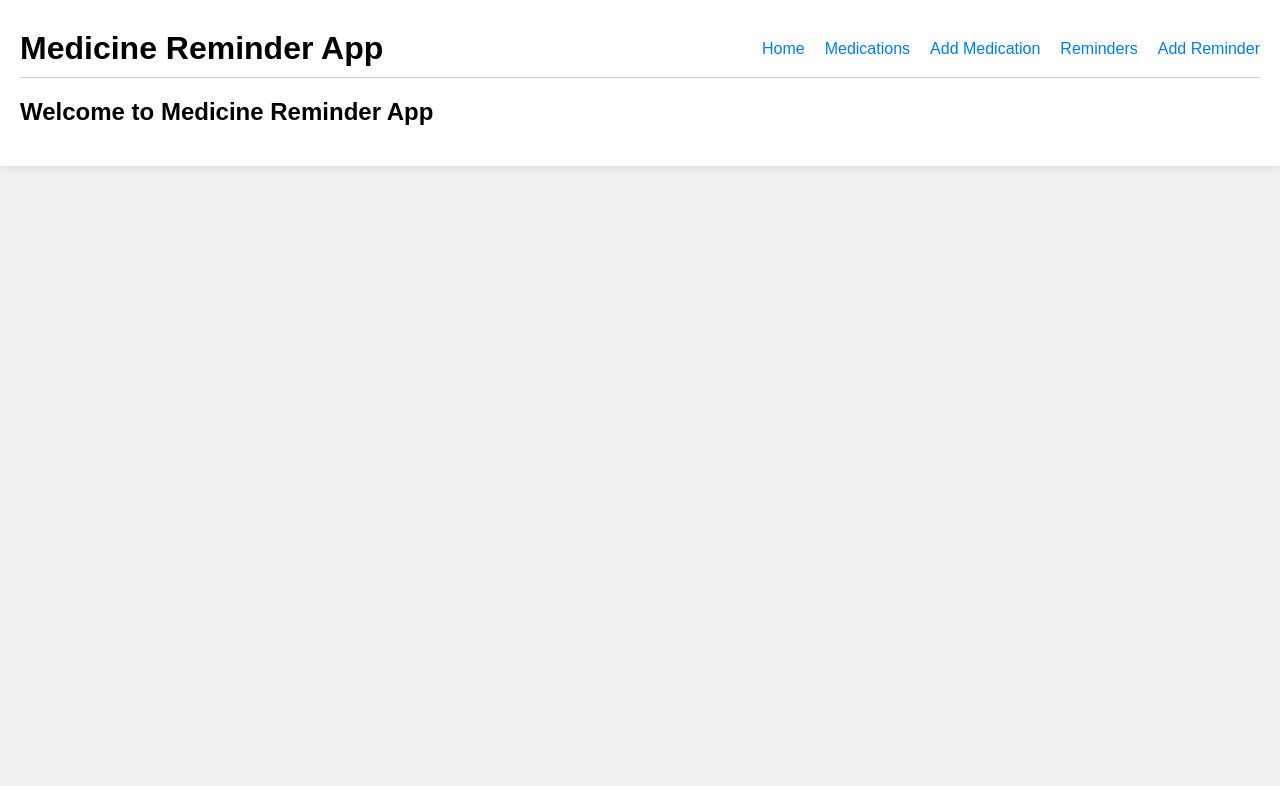
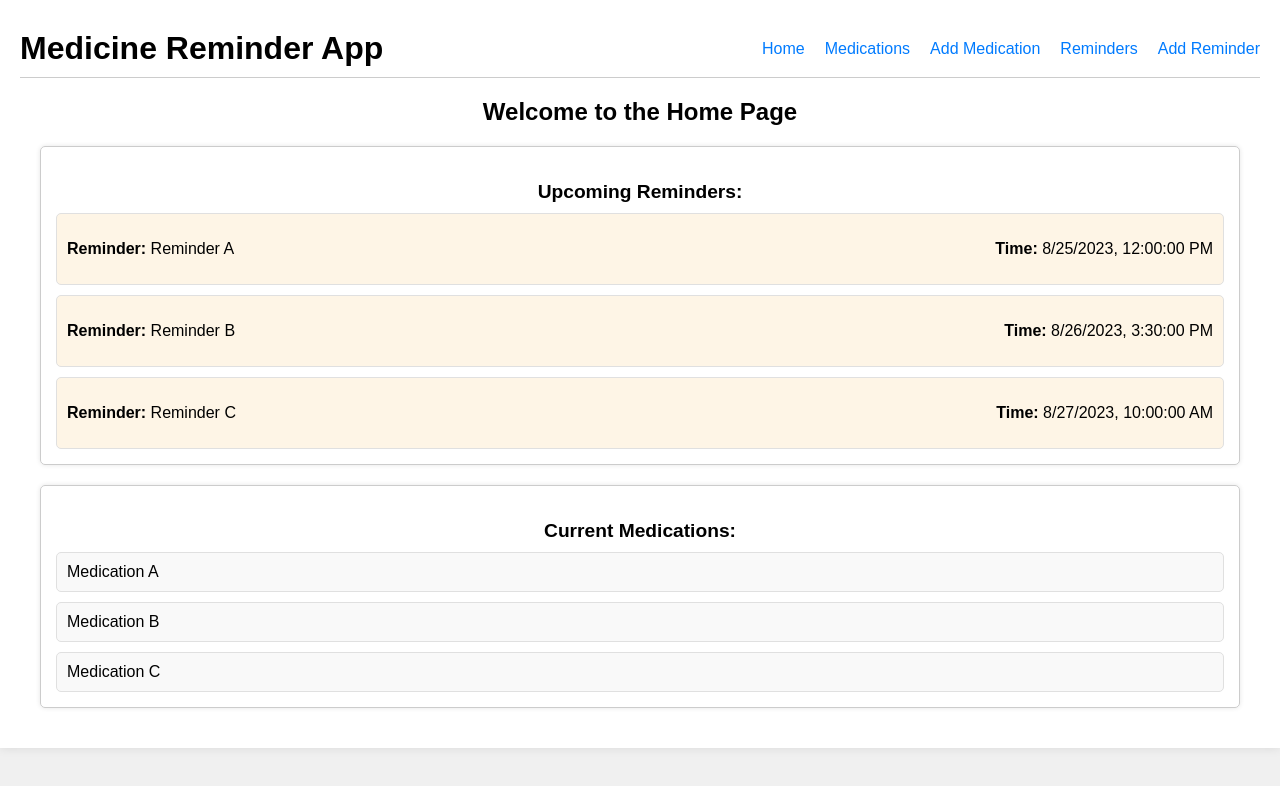
Before and after one commit to piyushjadhav2804/MediSafe, a React (Create React App) app: page / in a window 1280 px wide. Shown: the top 786 px of the page. Built offline with nearby package versions, Linux system fonts and the light colour scheme.

Commit message:
added styles to home component

```diff
--- a/src/components/AddReminder.js
+++ b/src/components/AddReminder.js
@@ -2,17 +2,16 @@ import React, { useState } from "react";
 import "../styles/AddMedicationForm.css";
 
 const AddReminder = ({ addReminder }) => {
-  // State for reminder text
-  const [reminder, setReminder] = useState("");
+  const [reminderText, setReminderText] = useState("");
+  const [reminderTime, setReminderTime] = useState(""); // Store reminder time
 
-  // Function to handle form submission
   function handleSubmit(event) {
     event.preventDefault();
 
-    if (reminder.trim() !== "") {
-      // Call the addReminder function
-      addReminder(reminder);
-      setReminder("");
+    if (reminderText.trim() !== "" && reminderTime) {
+      addReminder(reminderText, new Date(reminderTime).toISOString());
+      setReminderText("");
+      setReminderTime("");
     }
   }
 
@@ -23,8 +22,14 @@ const AddReminder = ({ addReminder }) => {
         <input
           type="text"
           placeholder="Reminder text"
-          value={reminder}
-          onChange={(event) => setReminder(event.target.value)}
+          value={reminderText}
+          onChange={(event) => setReminderText(event.target.value)}
+        />
+        <input
+          type="datetime-local" // Use datetime-local input type
+          placeholder="Reminder time"
+          value={reminderTime}
+          onChange={(event) => setReminderTime(event.target.value)}
         />
         <button type="submit">ADD</button>
       </form>
--- a/src/components/App.js
+++ b/src/components/App.js
@@ -1,4 +1,3 @@
-//App.js
 import React, { useState } from "react";
 import { BrowserRouter as Router, Routes, Route } from "react-router-dom";
 import Header from "./Header";
@@ -10,20 +9,30 @@ import Home from "./Home";
 import "../styles/App.css";
 
 function App() {
-  // State for medications and reminders
   const [medications, setMedications] = useState([
-    { id: 1, name: "Paracetamol Dolo-650" },
-    { id: 2, name: "Thyrox-25" },
-    { id: 3, name: "Amoxicillin 500" },
+    { id: 1, name: "Medication A" },
+    { id: 2, name: "Medication B" },
+    { id: 3, name: "Medication C" },
   ]);
 
   const [reminders, setReminders] = useState([
-    { id: 1, text: "Reminder A" },
-    { id: 2, text: "Reminder B" },
-    { id: 3, text: "Reminder C" },
+    {
+      id: 1,
+      text: "Reminder A",
+      time: new Date("2023-08-25T12:00:00").toISOString(),
+    },
+    {
+      id: 2,
+      text: "Reminder B",
+      time: new Date("2023-08-26T15:30:00").toISOString(),
+    },
+    {
+      id: 3,
+      text: "Reminder C",
+      time: new Date("2023-08-27T10:00:00").toISOString(),
+    },
   ]);
 
-  // Function to add medication
   const addMedication = (medicationName) => {
     const newMedication = {
       id: new Date().getTime(),
@@ -32,7 +41,6 @@ function App() {
     setMedications([...medications, newMedication]);
   };
 
-  // Function to remove medication
   const removeMedication = (medicationId) => {
     const updatedMedications = medications.filter(
       (medication) => medication.id !== medicationId
@@ -40,16 +48,15 @@ function App() {
     setMedications(updatedMedications);
   };
 
-  // Function to add reminder
-  const addReminder = (reminderText) => {
+  const addReminder = (reminderText, reminderTime) => {
     const newReminder = {
       id: new Date().getTime(),
       text: reminderText,
+      time: reminderTime,
     };
     setReminders([...reminders, newReminder]);
   };
 
-  // Function to remove reminder
   const removeReminder = (reminderId) => {
     const updatedReminders = reminders.filter(
       (reminder) => reminder.id !== reminderId
@@ -62,7 +69,10 @@ function App() {
       <Router>
         <Header />
         <Routes>
-          <Route path="/" element={<Home />} />
+          <Route
+            path="/"
+            element={<Home reminders={reminders} medications={medications} />}
+          />
           <Route
             path="/medications"
             element={
--- a/src/components/Header.js
+++ b/src/components/Header.js
@@ -1,4 +1,3 @@
-//Header.js
 import React from "react";
 import { Link } from "react-router-dom";
 import "../styles/Header.css";
@@ -10,23 +9,18 @@ function Header() {
       <nav className="nav">
         <ul className="nav-list">
           <li className="nav-item">
-            {/* Link to the Home page */}
             <Link to="/">Home</Link>
           </li>
           <li className="nav-item">
-            {/* Link to the Medications page */}
             <Link to="/medications">Medications</Link>
           </li>
           <li className="nav-item">
-            {/* Link to the Add Medications page */}
             <Link to="/add-medication">Add Medication</Link>
           </li>
           <li className="nav-item">
-            {/* Link to the Reminders page */}
             <Link to="/reminders">Reminders</Link>
           </li>
           <li className="nav-item">
-            {/* Link to the Add Reminders page */}
             <Link to="/add-reminder">Add Reminder</Link>
           </li>
         </ul>
--- a/src/components/Home.js
+++ b/src/components/Home.js
@@ -1,10 +1,49 @@
-//Home Component
+// Home.js
 import React from "react";
+import "../styles/Home.css";
 
-function Home() {
+function Home({ medications, reminders }) {
+  const currentTime = new Date().getTime();
+
+  const upcomingReminders = reminders.filter(
+    (reminder) => new Date(reminder.time).getTime() > currentTime
+  );
+
   return (
-    <div>
-      <h2>Welcome to Medicine Reminder App</h2>
+    <div className="home-container">
+      <h2>Welcome to the Home Page</h2>
+
+      <div className="card upcoming-reminders">
+        <h3>Upcoming Reminders:</h3>
+        <ul className="reminders-list">
+          {upcomingReminders.length === 0 ? (
+            <p>No upcoming reminders.</p>
+          ) : (
+            upcomingReminders.map((reminder) => (
+              <li key={reminder.id}>
+                <p>
+                  <strong>Reminder:</strong> {reminder.text}
+                </p>
+                <p>
+                  <strong>Time:</strong>{" "}
+                  {new Date(reminder.time).toLocaleString()}
+                </p>
+              </li>
+            ))
+          )}
+        </ul>
+      </div>
+
+      <div className="card current-medications">
+        <h3>Current Medications:</h3>
+        <ul className="medications-list">
+          {medications.map((medication) => (
+            <li key={medication.id}>
+              {medication.name}
+            </li>
+          ))}
+        </ul>
+      </div>
     </div>
   );
 }
--- a/src/components/Reminder.js
+++ b/src/components/Reminder.js
@@ -6,11 +6,15 @@ const Reminder = ({ reminders, removeReminder }) => {
   return (
     <div className="medication-list">
       <h2>Reminder</h2>
-
       <ul>
         {reminders.map((reminder) => (
           <li key={reminder.id}>
-            {reminder.text}
+            <p>
+              <strong>Reminder:</strong> {reminder.text}
+            </p>
+            <p>
+              <strong>Time:</strong> {new Date(reminder.time).toLocaleString()}
+            </p>
             <button onClick={() => removeReminder(reminder.id)}>Remove</button>
           </li>
         ))}
--- /dev/null
+++ b/src/styles/Home.css
@@ -0,0 +1,71 @@
+/* Home.css */
+.home-container {
+    text-align: center;
+  margin: 20px;
+}
+
+.card {
+  border: 1px solid #ccc;
+  padding: 15px;
+  margin-bottom: 20px;
+  border-radius: 5px;
+  box-shadow: 0px 0px 5px rgba(0, 0, 0, 0.1);
+}
+
+.card h3 {
+  font-size: 1.2rem;
+  margin-bottom: 10px;
+}
+
+.card ul {
+  list-style: none;
+  padding: 0;
+}
+
+.card li {
+  margin-bottom: 10px;
+}
+
+/* Styling for medication list */
+.medications-list {
+  margin: 0;
+  padding: 0;
+  list-style: none;
+}
+
+.medications-list li {
+  display: flex;
+  justify-content: space-between;
+  align-items: center;
+  padding: 10px;
+  border: 1px solid #e0e0e0;
+  margin-bottom: 10px;
+  border-radius: 5px;
+  background-color: #f9f9f9;
+}
+
+.medications-list li:last-child {
+  margin-bottom: 0;
+}
+
+/* Styling for reminder list */
+.reminders-list {
+  margin: 0;
+  padding: 0;
+  list-style: none;
+}
+
+.reminders-list li {
+  display: flex;
+  justify-content: space-between;
+  align-items: center;
+  padding: 10px;
+  border: 1px solid #e0e0e0;
+  margin-bottom: 10px;
+  border-radius: 5px;
+  background-color: #fef5e6;
+}
+
+.reminders-list li:last-child {
+  margin-bottom: 0;
+}
```
